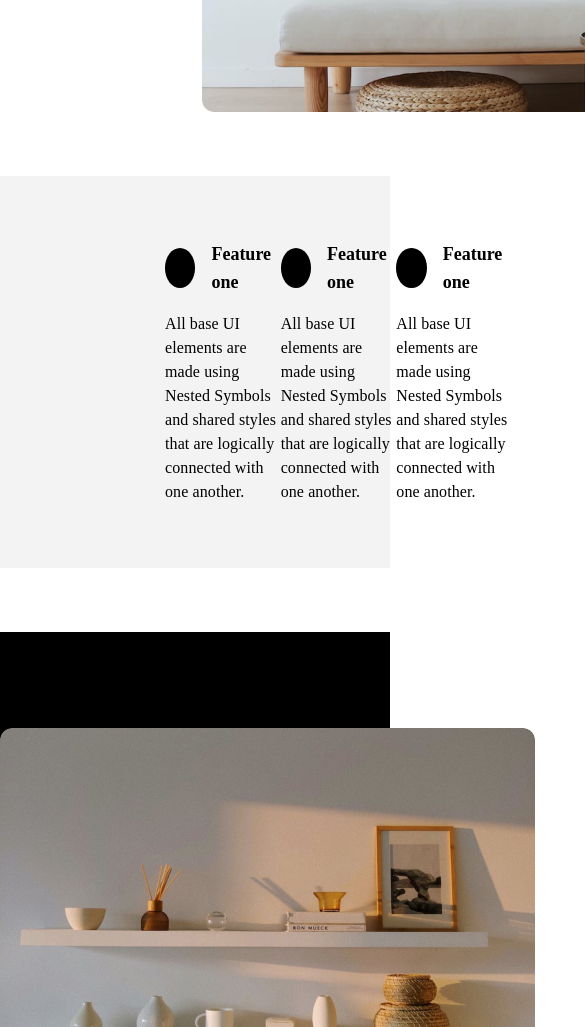
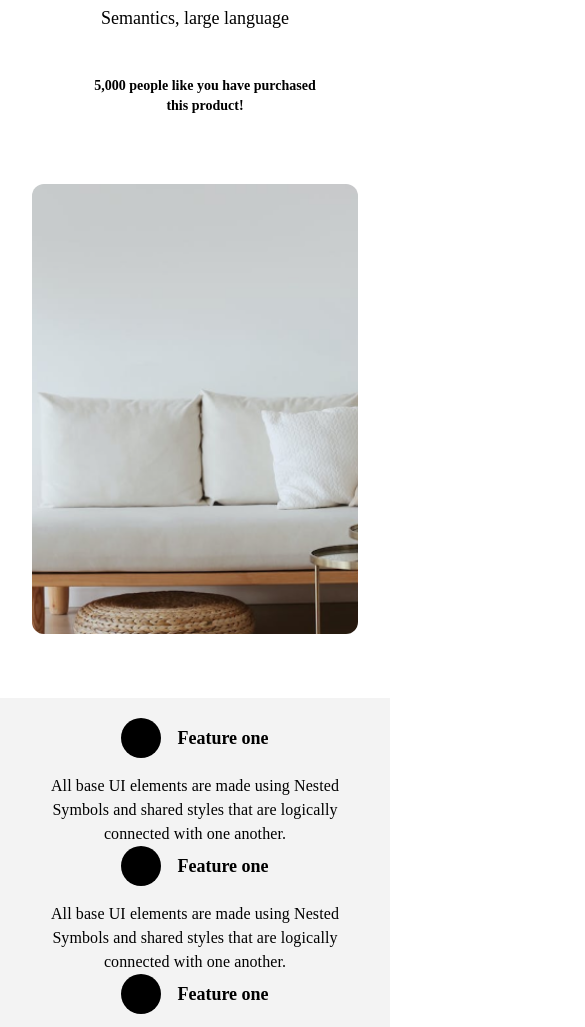
Before and after one commit to Sebuamari/brand_tm, a plain HTML site: page index.html in a window 390 px wide. Shown: the part 476-1503 px from the top of the page, 585 px wide, since content can reach past the window. Drawn offline with Linux system fonts and the light colour scheme.

Commit message:
feat: added responsive styles

```diff
--- a/index.html
+++ b/index.html
@@ -6,8 +6,10 @@
         <link rel="preconnect" href="https://fonts.googleapis.com">
         <link rel="preconnect" href="https://fonts.gstatic.com" crossorigin>
         <link href="https://fonts.googleapis.com/css2?family=Cabin:wght@600&family=Inter:wght@400;500;600;900&family=Poppins:wght@600&display=swap" rel="stylesheet">
+        <link rel="stylesheet" href="https://cdnjs.cloudflare.com/ajax/libs/font-awesome/6.4.0/css/all.min.css" integrity="sha512-iecdLmaskl7CVkqkXNQ/ZH/XLlvWZOJyj7Yy7tcenmpD1ypASozpmT/E0iPtmFIB46ZmdtAc9eNBvH0H/ZpiBw==" crossorigin="anonymous" referrerpolicy="no-referrer">
         <link rel="stylesheet" href="./styles/reset.css">
         <link rel="stylesheet" href="./styles/styles.css">
+        <link rel="stylesheet" href="./styles/responsive.css">
     </head>
     <body>
         <header>
@@ -21,7 +23,7 @@
                 </ul>
                 <button type="button" class="action-button">Action</button>
                 <button type="button" class="burger-button centered">
-                    <img src="/images/burger.png" alt="burger-icon">
+                    <i class="fa-solid fa-bars" style="color: #ffffff;"></i>
                 </button>
             </nav>
         </header>
@@ -35,7 +37,7 @@
                         <p class="bold">5,000 people like you have purchased this product!</p>
                     </div>
                 </div>
-                <img src="/images/sofa.png" alt="sofa">
+                <img src="images/sofa.png" alt="sofa">
             </div>
             <div class="features-container">
                 <div class="feature-box">
@@ -62,9 +64,10 @@
             </div>
         </section>
         <section id="middle-section">
-            <img src="/images/shelves.png" alt="shelves">
+            <img src="images/shelves.png" alt="shelves">
             <div class="middle-section-content">
                 <h2>Long headline on two lines to turn your visitors into users and achieve more</h2>
+                <div>
                     <p>Separated they live in Bookmarks right at the coast of the famous Semantics, large language ocean</p>
                     <ul>
                         <li>Showcase and embed your work with </li>
@@ -73,6 +76,7 @@
                         <li>Embed your work with </li>
                     </ul>
                 </div>
+            </div>
         </section>
     </body>
 </html>
--- /dev/null
+++ b/styles/responsive.css
@@ -0,0 +1,74 @@
+@media screen and (max-width: 774px) {
+    .burger-button {
+        display: block;
+    }
+
+    .action-button,
+    header nav ul {
+        display: none;
+    }
+
+    .features-container {
+        flex-direction: column;
+        padding: 20px 24px;
+    }
+
+    .feature-box {
+        width: 100%;
+        align-items: center;
+        text-align: center;
+    }
+
+    .main-info div {
+        flex-direction: column;
+    }
+
+    .middle-section-content {
+        flex-direction: column;
+    }
+
+
+    #middle-section img {
+        height: 195px;
+    }
+}
+
+@media screen and (max-width: 1024px) {
+    .main-info-container {
+        display: flex;
+        flex-direction: column;
+        padding: 0 32px;
+        text-align: center;
+    }
+
+    .main-info-container img {
+        width: 100%;
+        height: 450px;
+        margin-top: 68px;
+    }
+
+    .main-info {
+        margin: 0 165px;
+    }
+
+    .main-info div {
+        justify-content: center;
+    }
+
+    #middle-section {
+        flex-direction: column;
+        padding: 32px;
+    }
+
+    .middle-section-content {
+        flex-direction: row;
+        width: 100%;
+    }
+
+    #middle-section img {
+        margin-bottom: 64px;
+        height: 550px;
+        width: 100%;
+        object-fit: cover;
+    }
+}
--- a/styles/styles.css
+++ b/styles/styles.css
@@ -35,6 +35,7 @@ header nav {
     display: flex;
     flex-direction: row;
     justify-content: space-between;
+    align-items: center;
 }
 
 header nav ul {
@@ -90,15 +91,17 @@ header nav ul li,
     margin: 160px 0 64px 0;
 }
 
-.main-info-container,
 .features-container {
     display: flex;
     flex-direction: row;
 }
 
 .main-info-container {
-    width: 1100px;
-    margin: 0 calc((100vw - 1110px)/2);
+    display: grid;
+    column-gap: 130px;
+    grid-template-columns: auto auto;
+    width: 100vw;
+    padding: 0 165px;
     justify-content: space-between;
 }
 
@@ -129,13 +132,10 @@ header nav ul li,
 }
 
 .main-info-container img {
-    width: 538px;
-    height: 428px;
+    width: auto;
+    height: 100%;
     border-radius: 12px;
-}
-
-.main-info {
-    width: 457px;
+    object-fit: cover;
 }
 
 .main-info div {
@@ -156,6 +156,10 @@ header nav ul li,
     display: flex;
     flex-direction: column;
     width: 340px;
+}
+
+.feature-box:not(:last-child) {
+    margin-right: 61px;
 }
 
 .feature-header {
@@ -226,14 +230,3 @@ header nav ul li,
     list-style: circle;
     margin-left: 20px;
 }
-
-@media (max-width: 774px) {
-    .burger-button {
-        display: block;
-    }
-
-    .action-button,
-    header nav {
-        display: none;
-    }
-}
```
Lines whose indentation alone changed are shown as unchanged.
